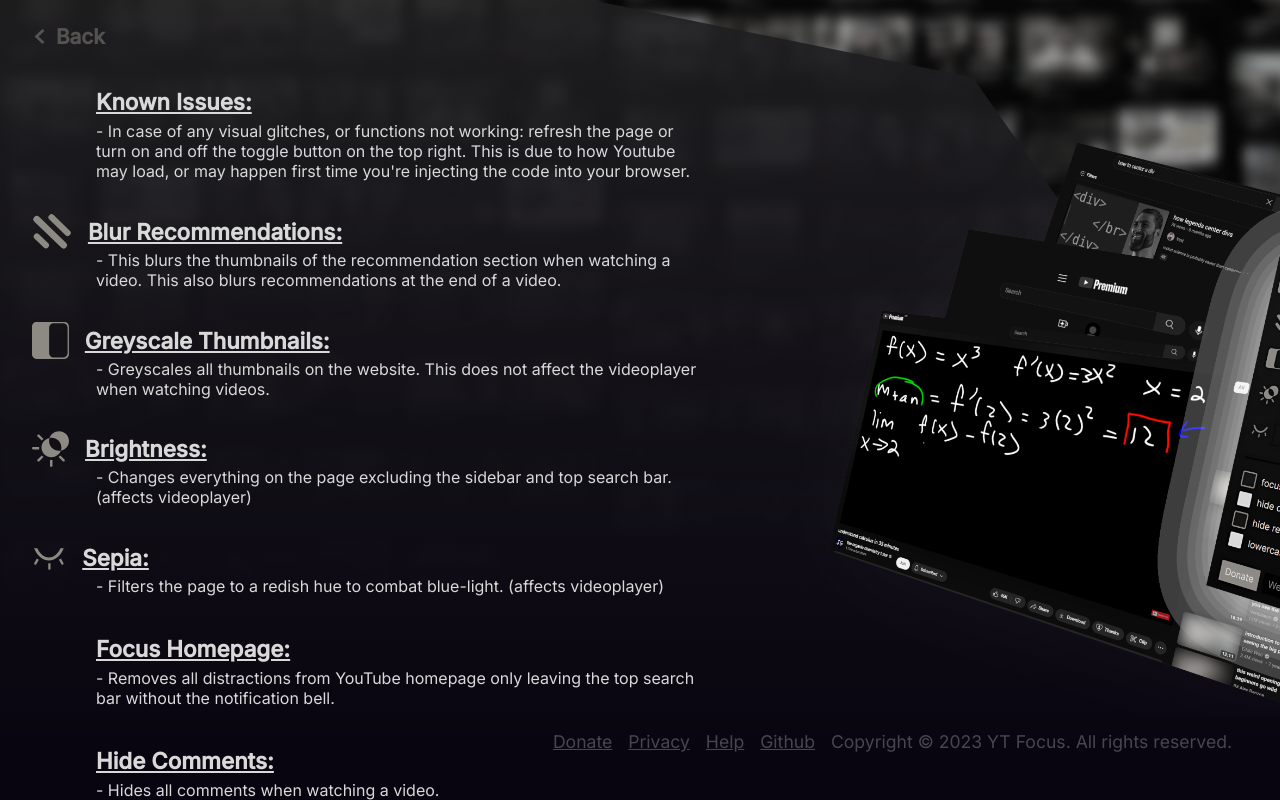
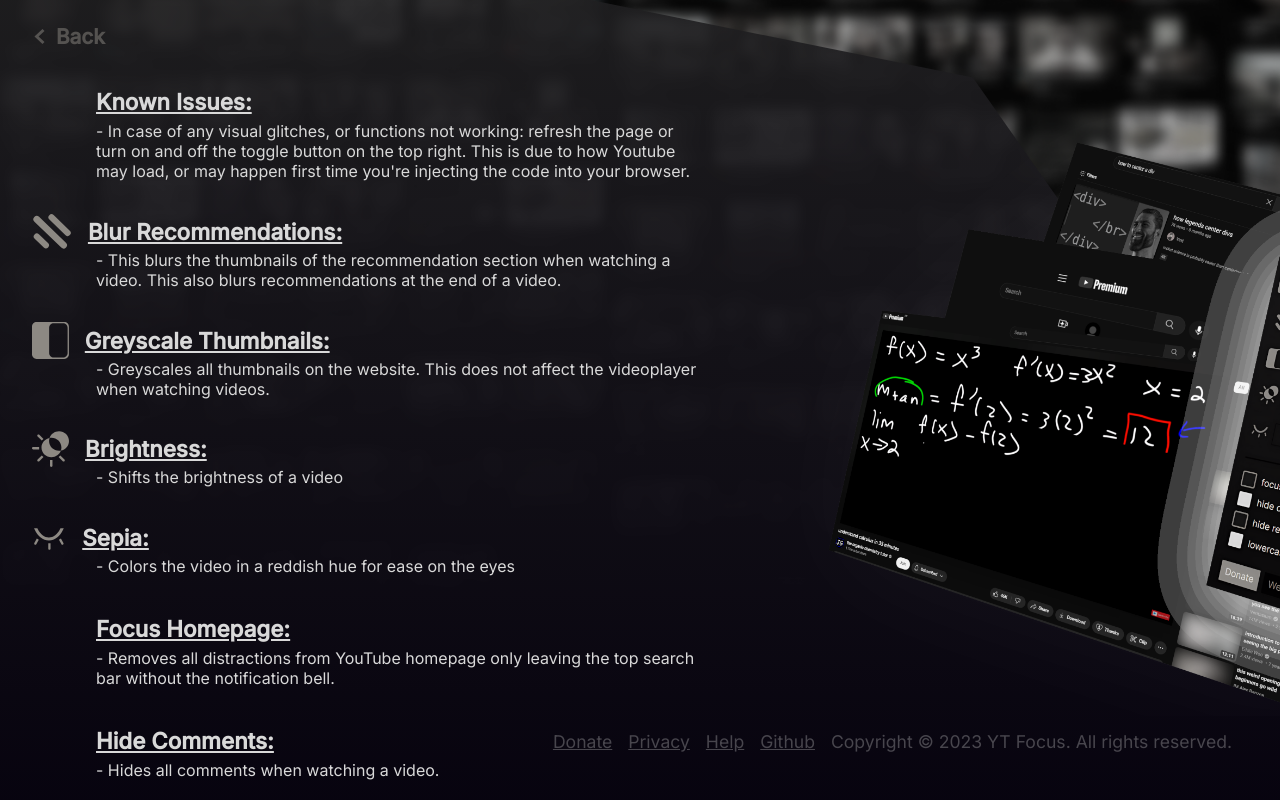
Before and after one commit to yt-focus/yt-focus-website, a React (Create React App) app: page /help in a window 1280 px wide. Built offline with nearby package versions, Linux system fonts and the light colour scheme.

Commit message:
changing desc for bright and sepia functions

```diff
--- a/src/pages/Help/Help.js
+++ b/src/pages/Help/Help.js
@@ -20,11 +20,10 @@ function Help () {
                     Greyscales all thumbnails on the website. This does not affect the videoplayer when watching videos.
                 </IconDesc>
                 <IconDesc icon='brightness-icon.svg' title='Brightness'>
-                    Changes everything on the page
-                    excluding the sidebar and top search bar. (affects videoplayer)
+                    Shifts the brightness of a video
                 </IconDesc>
                 <IconDesc icon='sepia-icon.svg' title='Sepia'>
-                    Filters the page to a redish hue to combat blue-light. (affects videoplayer)
+                    Colors the video in a reddish hue for ease on the eyes
                 </IconDesc>
                 <IconDesc  title='Focus Homepage'>
                     Removes all distractions from YouTube homepage only leaving the top search bar without the notification bell.
```
